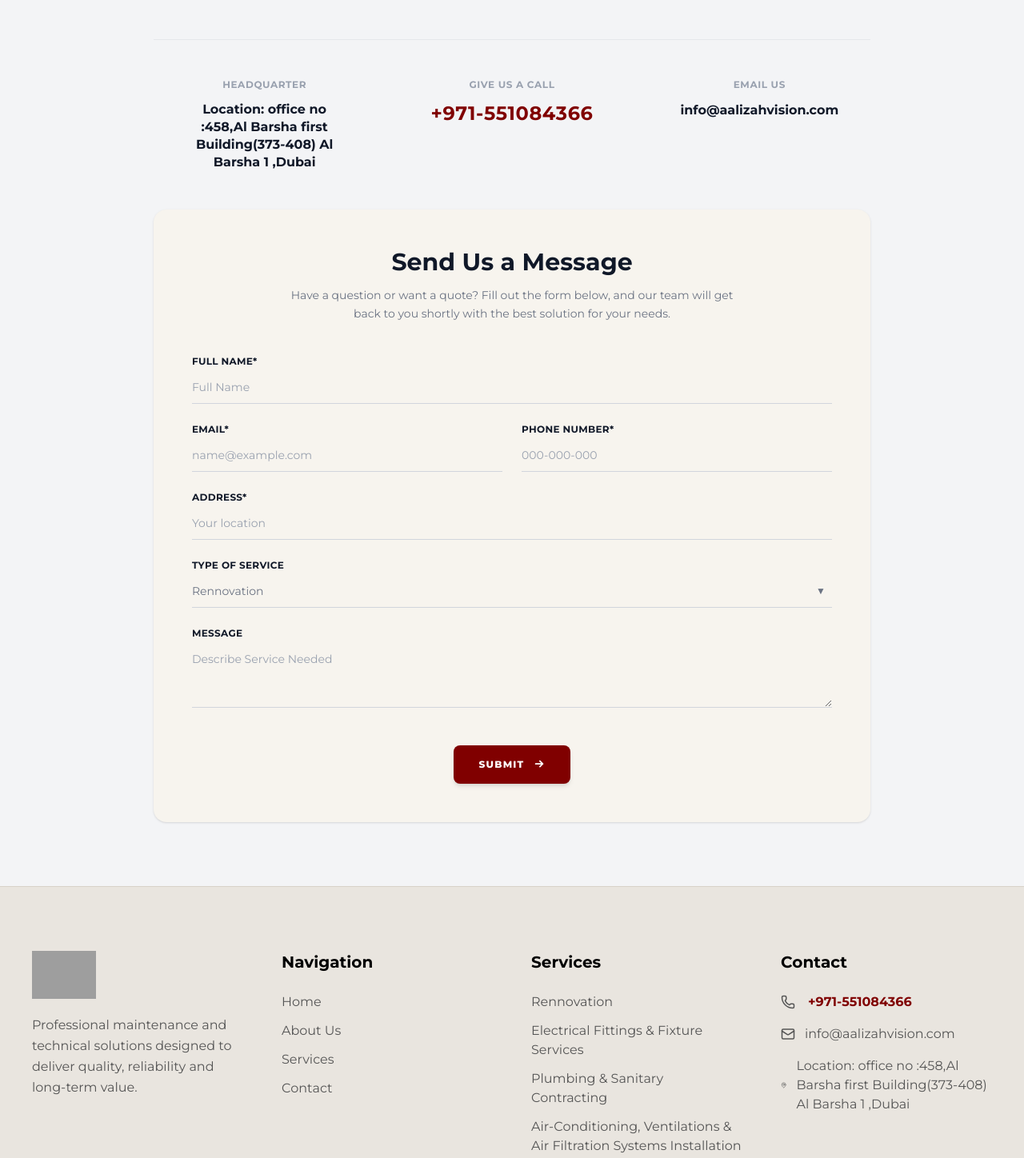
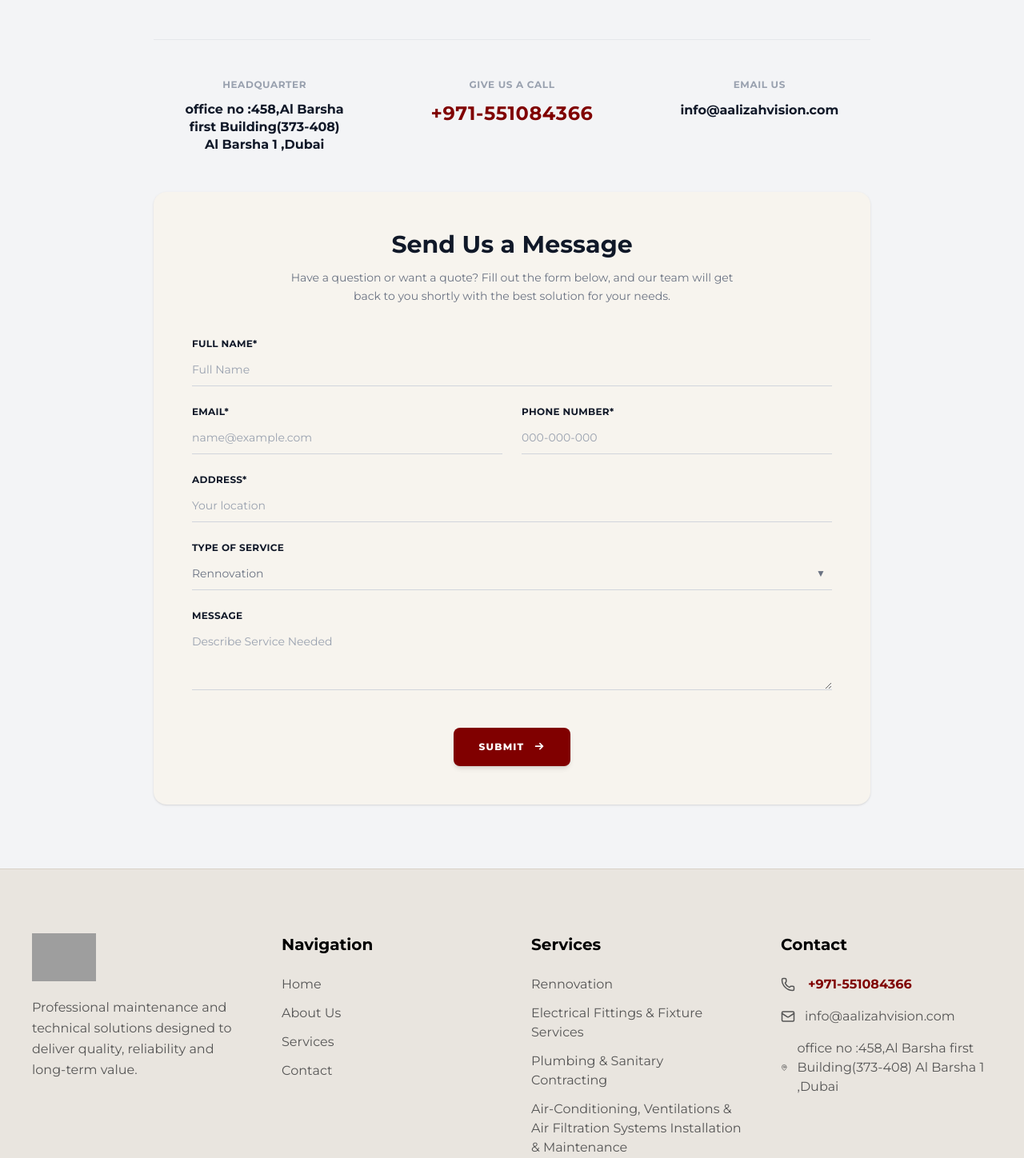
Before and after one commit to Abhishekn1234/vison_frontend_aalizah, a React (Vite) app: page /contact in a window 1280 px wide. Shown: the part 1080-2528 px from the top of the page at 80% size. Built offline with nearby package versions, Linux system fonts and the light colour scheme; grey boxes are pictures that could not be loaded.

Commit message:
location

```diff
--- a/src/components/Contact/ContactFeatured.tsx
+++ b/src/components/Contact/ContactFeatured.tsx
@@ -70,7 +70,7 @@ export default function ContactFeatured() {
           <div>
             <h4 className="text-xs font-semibold uppercase tracking-wider text-gray-400 mb-3">Headquarter</h4>
             <p className="font-bold text-gray-900 text-sm md:text-base leading-snug max-w-[200px] mx-auto">
-             Location: office no :458,Al Barsha first Building(373-408) Al  Barsha 1 ,Dubai
+             office no :458,Al Barsha first Building(373-408) Al  Barsha 1 ,Dubai
             </p>
           </div>
           <div>
--- a/src/components/Layout/Footer.tsx
+++ b/src/components/Layout/Footer.tsx
@@ -119,7 +119,7 @@ export default function Footer() {
 
               <div className="flex items-center gap-3">
                 <MapPin size={18} />
-                <span>Location: office no :458,Al Barsha first Building(373-408) Al  Barsha 1 ,Dubai</span>
+                <span>office no :458,Al Barsha first Building(373-408) Al  Barsha 1 ,Dubai</span>
               </div>
             </div>
           </div>
```
